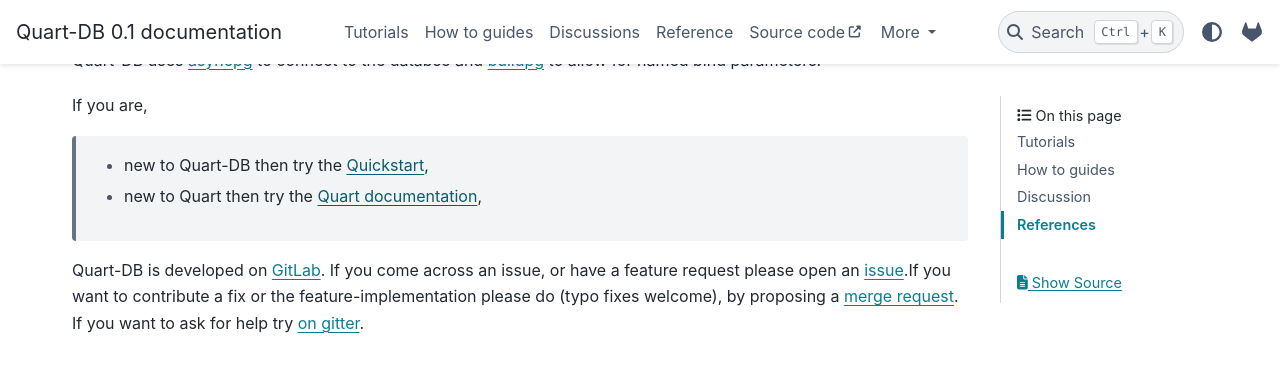
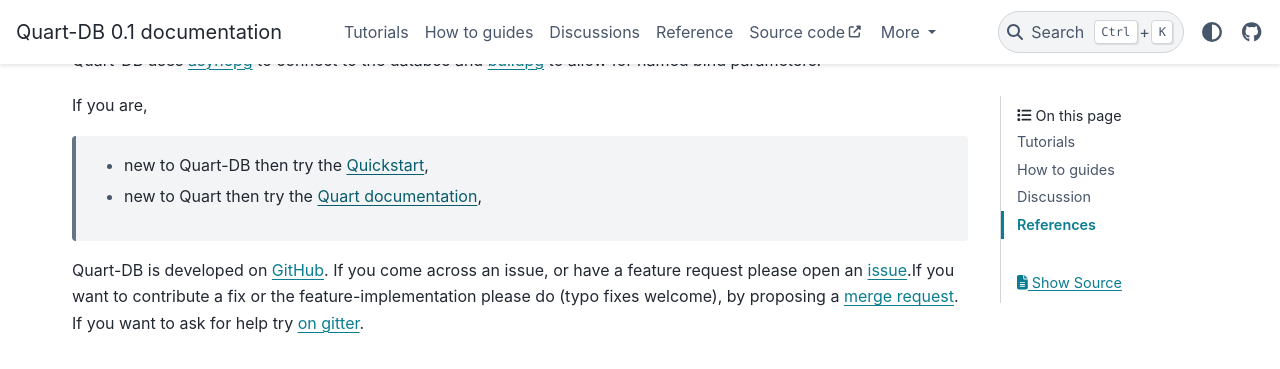
Before and after one commit to pgjones/quart-db, a Sphinx documentation site: the page built from docs/index.rst, in a window 1280 px wide and 900 px high, scrolled down 312 px. Shown: the top 369 px of the window. Built offline with Sphinx 7.4.7 and the PyData theme 0.15.4, drawn with Linux system fonts in a browser that asks for light colours; pages that are not in the unit, such as notebooks, are missing from menus.

Commit message:
Switch to github rather than gitlab
GitHub has a better pricing model and is more popular for OSS, hence
the move.

```diff
--- a/docs/conf.py
+++ b/docs/conf.py
@@ -53,14 +53,14 @@
 
 html_theme_options = {
     "external_links": [
-        {"name": "Source code", "url": "https://gitlab.com/pgjones/quart-db"},
-        {"name": "Issues", "url": "https://gitlab.com/pgjones/quart-db/issues"},
+        {"name": "Source code", "url": "https://github.com/pgjones/quart-db"},
+        {"name": "Issues", "url": "https://github.com/pgjones/quart-db/issues"},
     ],
     "icon_links": [
         {
-            "name": "GitLab",
-            "url": "https://gitlab.com/pgjones/quart-db",
-            "icon": "fab fa-gitlab",
+            "name": "Github",
+            "url": "https://github.com/pgjones/quart-db",
+            "icon": "fab fa-github",
         },
     ],
 }
--- a/docs/index.rst
+++ b/docs/index.rst
@@ -23,13 +23,13 @@
  * new to Quart then try the `Quart documentation
    <https://pgjones.gitlab.io/quart/>`_,
 
-Quart-DB is developed on `GitLab
-<https://gitlab.com/pgjones/quart-db>`_. If you come across an issue,
+Quart-DB is developed on `GitHub
+<https://github.com/pgjones/quart-db>`_. If you come across an issue,
 or have a feature request please open an `issue
-<https://gitlab.com/pgjones/quart-db/issues>`_.If you want to
+<https://github.com/pgjones/quart-db/issues>`_.If you want to
 contribute a fix or the feature-implementation please do (typo fixes
 welcome), by proposing a `merge request
-<https://gitlab.com/pgjones/quart-db/merge_requests>`_. If you want to
+<https://github.com/pgjones/quart-db/merge_requests>`_. If you want to
 ask for help try `on gitter <https://gitter.im/python-quart/lobby>`_.
 
 Tutorials
```
Also changed, not shown: README.rst (+11 -11 lines).
